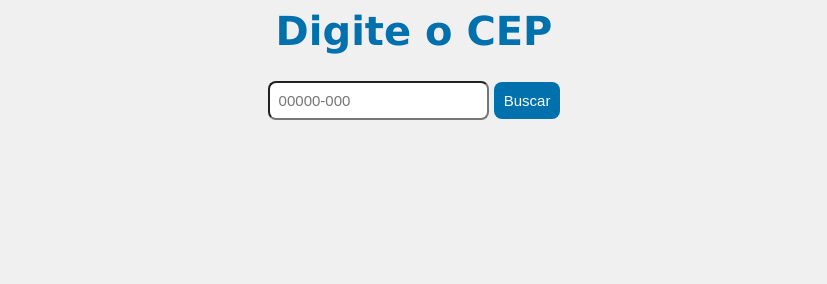
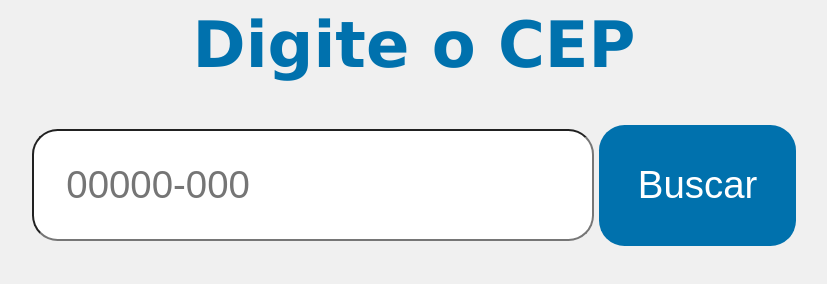
Before and after one commit to Benfic4rthur/busca-cep, a plain HTML site: page index.html in a window 1280 px wide. Shown: the whole page, without its empty margins (226-1053 px from the left). Drawn offline with Linux system fonts and the light colour scheme.

Commit message:
css alterado

```diff
--- a/index.css
+++ b/index.css
@@ -6,45 +6,57 @@ body {
 }
 
 h1 {
-    font-size: 40px;
+    font-size: 5vw;
+    /* Usando vw para ajustar o tamanho com base na largura da viewport */
 }
 
 input {
-    font-size: 15px;
-    padding: 9px;
-    border-radius: 8px;
+    font-size: 3vw;
+    /* Usando vw para ajustar o tamanho com base na largura da viewport */
+    padding: 2.5vw;
+    /* Usando vw para ajustar o preenchimento com base na largura da viewport */
+    border-radius: 2vw;
+    /* Usando vw para ajustar o raio da borda com base na largura da viewport */
 }
 
 button {
-    font-size: 15px;
-    padding: 10px;
+    font-size: 3vw;
+    /* Usando vw para ajustar o tamanho com base na largura da viewport */
+    padding: 3vw;
+    /* Usando vw para ajustar o preenchimento com base na largura da viewport */
     background-color: #0071AD;
-    border-radius: 8px;
-    border: #0071AD;
+    border-radius: 2vw;
+    /* Usando vw para ajustar o raio da borda com base na largura da viewport */
+    border: none;
     color: #fff;
     cursor: pointer;
-    transition: 1s;
+    transition: background-color 1s, color 1s;
+    /* Combinação de transições em uma linha */
 }
 
 button:hover {
     background-color: #06588e;
-    color: #fff;
-    transition: 1s;
 }
 
 div#resultado {
-    margin-top: 20px;
-    width: 600px;
+    margin-top: 5vh;
+    /* Usando vh para ajustar a margem com base na altura da viewport */
+    width: 90vw;
+    /* Usando vw para ajustar a largura com base na largura da viewport */
     margin: 0 auto;
-    margin-top: 20px;
     color: #ffd400;
-    border-radius: 10px;
-    font-size: 5px;
+    border-radius: 2vw;
+    /* Usando vw para ajustar o raio da borda com base na largura da viewport */
+    font-size: 3vw;
+    /* Usando vw para ajustar o tamanho com base na largura da viewport */
 }
 
 h1#result {
-    font-size: 30px;
-    padding: 10px;
+    font-size: 4vw;
+    /* Usando vw para ajustar o tamanho com base na largura da viewport */
+    padding: 2vw;
+    /* Usando vw para ajustar o preenchimento com base na largura da viewport */
     background-color: #f0f0f0;
-    border-radius: 10px;
+    border-radius: 2vw;
+    /* Usando vw para ajustar o raio da borda com base na largura da viewport */
 }
```
